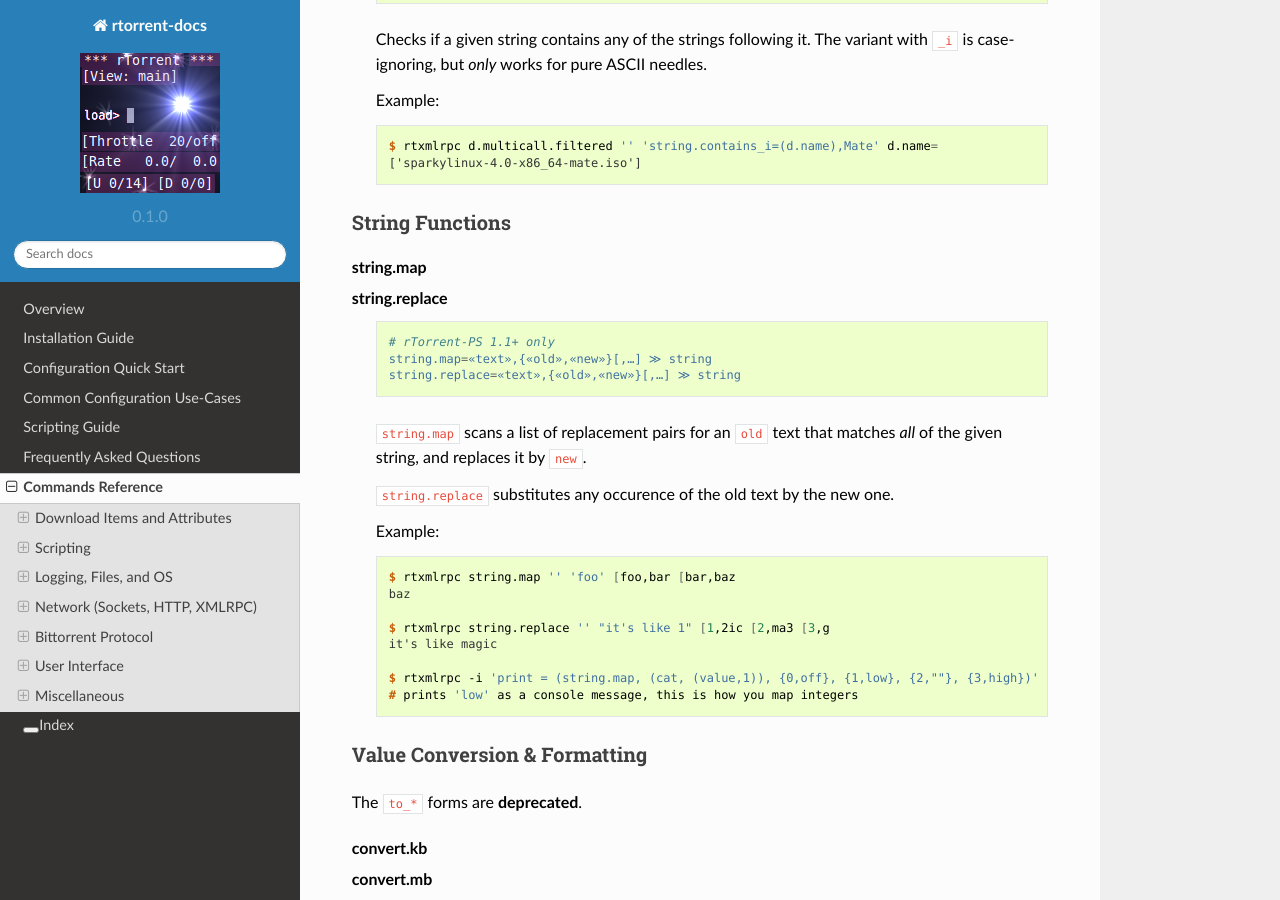
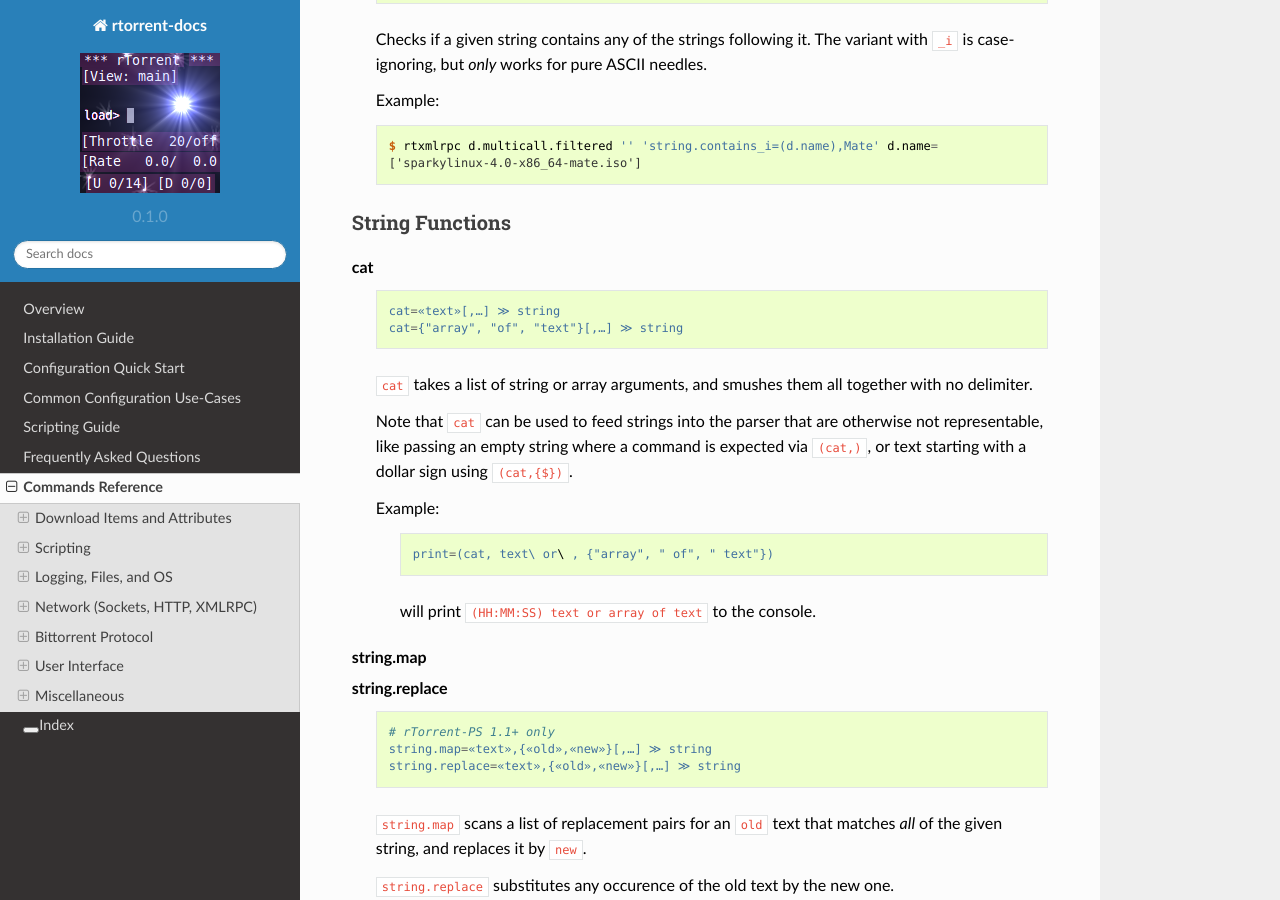
Before and after one commit to rtorrent-community/rtorrent-docs, a Sphinx documentation site: the page built from docs/cmd-ref.rst, in a window 1280 px wide and 900 px high, scrolled down 35130 px. Built offline with Sphinx 7.4.7 and the Read the Docs theme 2.0.0, drawn with Linux system fonts in a browser that asks for light colours.

Commit message:
cmdref: add 'cat'

```diff
--- a/docs/cmd-ref.rst
+++ b/docs/cmd-ref.rst
@@ -113,7 +113,6 @@
 
 .. glossary::
 
-    cat
     print
     add_peer
     bind
--- a/docs/include-cmd-scripting.rst
+++ b/docs/include-cmd-scripting.rst
@@ -564,6 +564,30 @@
 
 .. glossary::
 
+    cat
+
+        .. code-block:: ini
+
+            cat=«text»[,…] ≫ string
+            cat={"array", "of", "text"}[,…] ≫ string
+
+        ``cat`` takes a list of string or array arguments,
+        and smushes them all together with no delimiter.
+
+        Note that ``cat`` can be used to feed strings into the parser
+        that are otherwise not representable,
+        like passing an empty string where a command is expected via ``(cat,)``,
+        or text starting with a dollar sign using ``(cat,{$})``.
+
+        Example:
+
+            .. code-block:: ini
+
+                print=(cat, text\ or\ , {"array", " of", " text"})
+
+            will print ``(HH:MM:SS) text or array of text`` to the console.
+
+
     string.map
     string.replace
 
```
